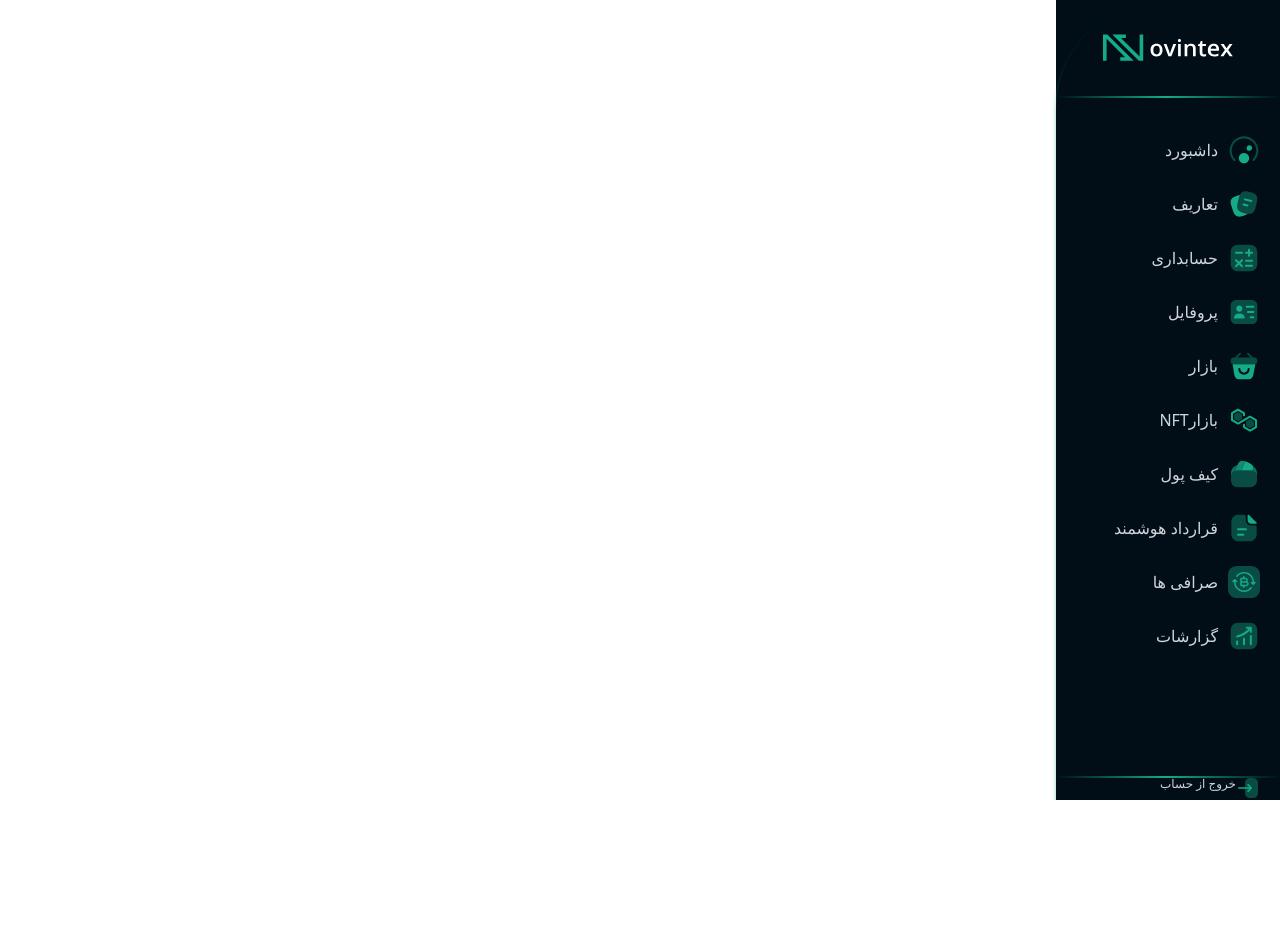
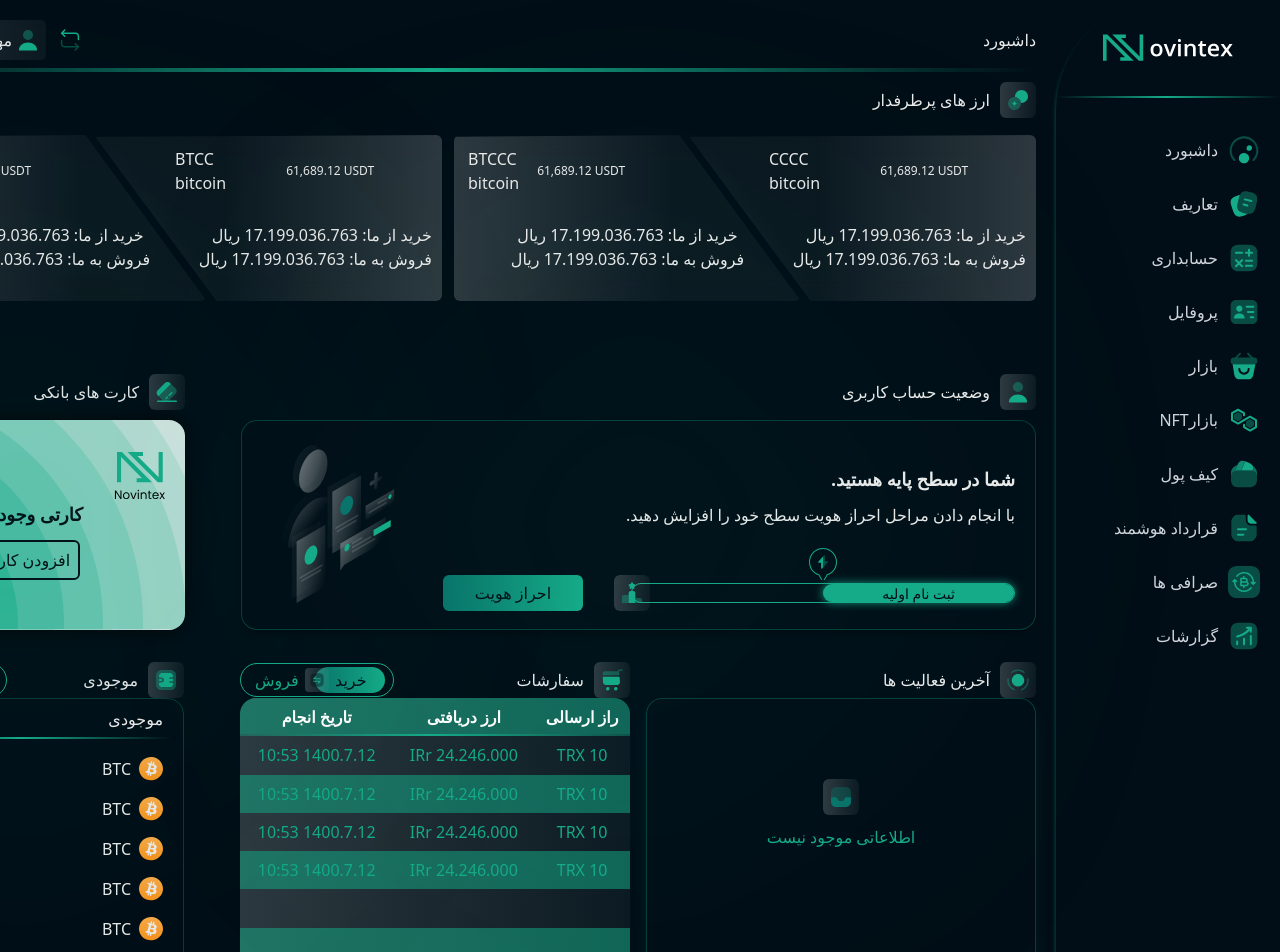
Before and after one commit to danyalbani240/dashboard, a Nuxt app: page /ctest in a window 1280 px wide. Shown: the top 952 px of the page. Before the commit the page ends 800 px from the top, so only its background shows below. Built offline with nearby package versions, Linux system fonts and the light colour scheme.

Commit message:
style and ,...

```diff
--- a/assets/style/style.css
+++ b/assets/style/style.css
@@ -31,3 +31,33 @@
     rgba(196, 196, 196, 0.06) 100%
   );
 }
+/*
+ */
+.trapezoid {
+  clip-path: polygon(0 1%, 65% 0, 100% 100%, 0% 100%);
+  width: 347px;
+  height: 166px;
+  background-image: linear-gradient(
+    90.9deg,
+    rgba(255, 255, 255, 0.18) 0%,
+    rgba(196, 196, 196, 0.06) 62.78%
+  );
+  position: relative;
+  left: 7rem;
+  backdrop-filter: blur(12px);
+  border-radius: 6px;
+}
+.trapezoid-r {
+  position: relative;
+
+  clip-path: polygon(0 1%, 100% 0, 100% 100%, 35% 100%);
+  width: 347px;
+  height: 166px;
+  background-image: linear-gradient(
+    to left,
+    rgba(255, 255, 255, 0.18) 0%,
+    rgba(196, 196, 196, 0.06) 62.78%
+  );
+  backdrop-filter: blur(12px);
+  border-radius: 6px;
+}
--- /dev/null
+++ b/components/TheLastActivityAndOrdersAndInventory.vue
@@ -0,0 +1,256 @@
+<template>
+  <div class="flex flex-row-reverse mt-8">
+    <div>
+      <base-part-header
+        :headName="'آخرین فعالیت ها'"
+        :address="'lastactivity'"
+      />
+      <div class="flex flex-row-reverse">
+        <div class="bg-primary rounded-2xl last-do flex justify-center">
+          <div class="flex flex-col items-center mt-20">
+            <div
+              class="icon-conatiner inline-block rounded-md icon-container p-1.5 mb-2.5"
+            >
+              <img src="../assets/images/infobox.svg" alt="" />
+            </div>
+            <p style="color: #15ab89">اطلاعاتی موجود نیست</p>
+          </div>
+        </div>
+      </div>
+    </div>
+    <div class="mr-4">
+      <div class="flex flex-row-reverse justify-between items-center">
+        <base-part-header :headName="'سفارشات'" :address="'shopingcart'" />
+        <div
+          class="relative flex-row-reverse rounded-2xl items-center flex px-2 table-header"
+        >
+          <a
+            class="flex items-center text-center py-1 px-5 buy active rounded-2xl text-primary"
+            href=""
+            >خرید</a
+          >
+          <div
+            class="changer w-6 h-6 flex justify-center items-center icon-container rounded absolute"
+            style="left: 50%; transform: translateX(-50%)"
+          >
+            <img src="../assets/images/transform.svg" alt="" />
+          </div>
+          <a class="sell w-20 text-center py-1 px-5" href="">فروش</a>
+        </div>
+      </div>
+      <table
+        class="table rounded-2xl font-xs"
+        style="color: #15ab89; direction: rtl"
+      >
+        <tr class="text-white justify-between">
+          <th class="rounded-tr-2xl">راز ارسالی</th>
+          <th>ارز دریافتی</th>
+          <th class="rounded-tl-2xl">تاریخ انجام</th>
+        </tr>
+        <tr>
+          <td>10 TRX</td>
+          <td>24.246.000 IRr</td>
+          <td>1400.7.12 10:53</td>
+        </tr>
+        <tr>
+          <td>10 TRX</td>
+          <td>24.246.000 IRr</td>
+          <td>1400.7.12 10:53</td>
+        </tr>
+        <tr>
+          <td>10 TRX</td>
+          <td>24.246.000 IRr</td>
+          <td>1400.7.12 10:53</td>
+        </tr>
+        <tr>
+          <td>10 TRX</td>
+          <td>24.246.000 IRr</td>
+          <td>1400.7.12 10:53</td>
+        </tr>
+        <tr>
+          <td></td>
+          <td></td>
+          <td></td>
+        </tr>
+        <tr>
+          <td></td>
+          <td></td>
+          <td></td>
+        </tr>
+        <tr>
+          <td class="rounded-br-2xl"></td>
+          <td></td>
+          <td class="rounded-bl-2xl"></td>
+        </tr>
+      </table>
+    </div>
+    <div class="mr-14">
+      <div class="flex flex-row-reverse justify-between items-center">
+        <base-part-header :address="'inventory'" :headName="'موجودی'" />
+        <div
+          class="relative flex-row-reverse rounded-2xl px-2 items-center flex table-header"
+        >
+          <a
+            class="flex items-center text-center w-20 buy active rounded-2xl text-primary"
+            href=""
+            >رمز ارز</a
+          >
+          <div
+            class="changer w-6 h-6 flex justify-center items-center icon-container rounded absolute"
+            style="left: 50%; transform: translateX(-50%)"
+          >
+            <img src="../assets/images/transform.svg" alt="" />
+          </div>
+          <a class="sell w-20 text-center py-1 px-5" href="">فروش</a>
+        </div>
+      </div>
+      <div class="px-3 mj rounded-2xl current">
+        <div class="flex relative p-2 sync justify-between">
+          <p>رمز ارز</p>
+          <p>موجودی</p>
+        </div>
+        <div class="flex flex-col mt-2.5">
+          <div class="flex flex-row-reverse p-2 justify-between">
+            <div class="flex flex-row-reverse">
+              <img class="ml-2" src="../assets/images/minibtc.svg" alt="" />
+              <span>BTC</span>
+            </div>
+            <div style="color: #15ab89">0.000000</div>
+          </div>
+          <div class="flex flex-row-reverse p-2 justify-between">
+            <div class="flex flex-row-reverse">
+              <img class="ml-2" src="../assets/images/minibtc.svg" alt="" />
+              <span>BTC</span>
+            </div>
+            <div style="color: #15ab89">0.000000</div>
+          </div>
+          <div class="flex flex-row-reverse p-2 justify-between">
+            <div class="flex flex-row-reverse">
+              <img class="ml-2" src="../assets/images/minibtc.svg" alt="" />
+              <span>BTC</span>
+            </div>
+            <div style="color: #15ab89">0.000000</div>
+          </div>
+          <div class="flex flex-row-reverse p-2 justify-between">
+            <div class="flex flex-row-reverse">
+              <img class="ml-2" src="../assets/images/minibtc.svg" alt="" />
+              <span>BTC</span>
+            </div>
+            <div style="color: #15ab89">0.000000</div>
+          </div>
+          <div class="flex flex-row-reverse p-2 justify-between">
+            <div class="flex flex-row-reverse">
+              <img class="ml-2" src="../assets/images/minibtc.svg" alt="" />
+              <span>BTC</span>
+            </div>
+            <div style="color: #15ab89">0.000000</div>
+          </div>
+          <div class="flex flex-row-reverse p-2 justify-between">
+            <div class="flex flex-row-reverse">
+              <img class="ml-2" src="../assets/images/minibtc.svg" alt="" />
+              <span>BTC</span>
+            </div>
+            <div style="color: #15ab89">0.000000</div>
+          </div>
+        </div>
+      </div>
+    </div>
+  </div>
+</template>
+
+<script>
+import BasePartHeader from "./Base/BasePartHeader.vue";
+export default {
+  components: { BasePartHeader },
+
+  data() {
+    return {
+      orders: [],
+    };
+  },
+};
+</script>
+
+<style>
+.last-do {
+  background-image: url(../assets/images/weiredelectral.svg);
+  width: 390px;
+  height: 308px;
+  background-repeat: no-repeat;
+  background-position: bottom;
+  border: 1px solid rgba(21, 171, 137, 0.3);
+  box-sizing: border-box;
+  box-shadow: 0px 10px 16px rgba(21, 171, 137, 0.1);
+}
+table {
+  width: 390px;
+  height: 306px;
+  background: linear-gradient(
+    91.44deg,
+    rgba(255, 255, 255, 0.18) 0%,
+    rgba(196, 196, 196, 0.06) 100%
+  );
+}
+table tr {
+  height: 38px;
+}
+
+tr {
+  background-color: #15ab8886;
+  text-align: center;
+}
+tr:nth-child(even) {
+  background-image: none;
+  background-color: transparent !important;
+}
+
+tr:first-child {
+  border-radius: 16px;
+  position: relative;
+}
+tr:first-child::after {
+  position: absolute;
+  content: "";
+  width: 100%;
+  height: 2px;
+  left: 0;
+  bottom: 0;
+  background-image: linear-gradient(
+    270deg,
+    rgba(14, 33, 39, 0.3) 0%,
+    #15ab89 51.04%,
+    rgba(44, 61, 66, 0.3) 100%
+  );
+}
+a.buy.active {
+  background-image: linear-gradient(90.93deg, #097369 0%, #15ab88 100%);
+}
+a.buy {
+  width: 70px;
+  height: 26px;
+}
+a.sell {
+  color: #15ab89;
+}
+.table-header {
+  border-radius: 17px;
+  border: 1px solid #15ab89;
+  width: 154px;
+  height: 34px;
+}
+.current {
+  border: 1px solid rgba(21, 171, 137, 0.3);
+}
+.sync::after {
+  width: 301px;
+  height: 2px;
+  content: "";
+  position: absolute;
+  bottom: 0;
+  background: linear-gradient(270deg, #010e17 0%, #15ab89 51.04%, #010e17 100%);
+}
+.mj {
+  width: 331px;
+  height: 308px;
+}
+</style>
--- a/pages/ctest/index.vue
+++ b/pages/ctest/index.vue
@@ -1,13 +1,18 @@
 <template>
-
+  <div class="bg-primary w-full text-Neutral-Gray p-5">
+    <base-dashboard-header />
+    <the-popular-currencies />
+    <the-satus-and-credit />
+    <the-last-activity-and-orders-and-inventory />
+  </div>
 </template>
 
 <script>
+import TheLastActivityAndOrdersAndInventory from "~/components/TheLastActivityAndOrdersAndInventory.vue";
+import TheSatusAndCredit from "~/components/TheSatusAndCredit.vue";
 export default {
-
-}
+  components: { TheSatusAndCredit, TheLastActivityAndOrdersAndInventory },
+};
 </script>
 
-<style>
-
-</style>
+<style></style>
```
